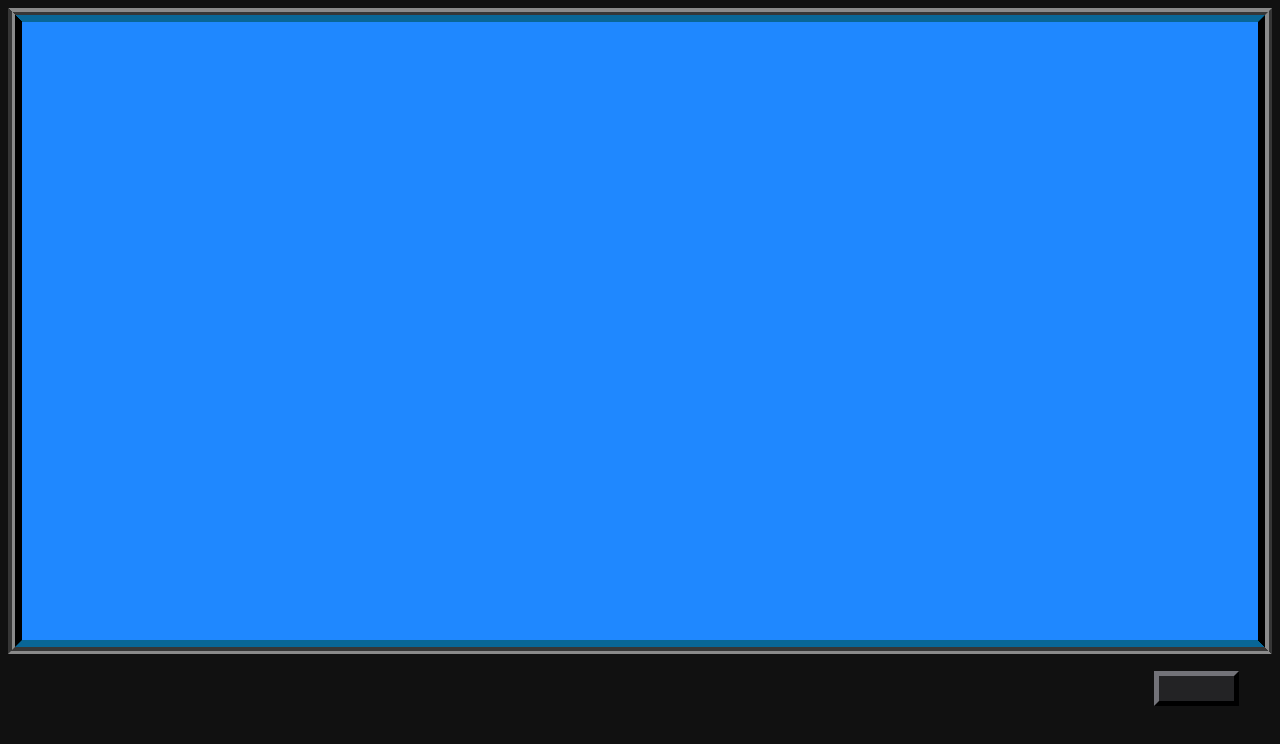
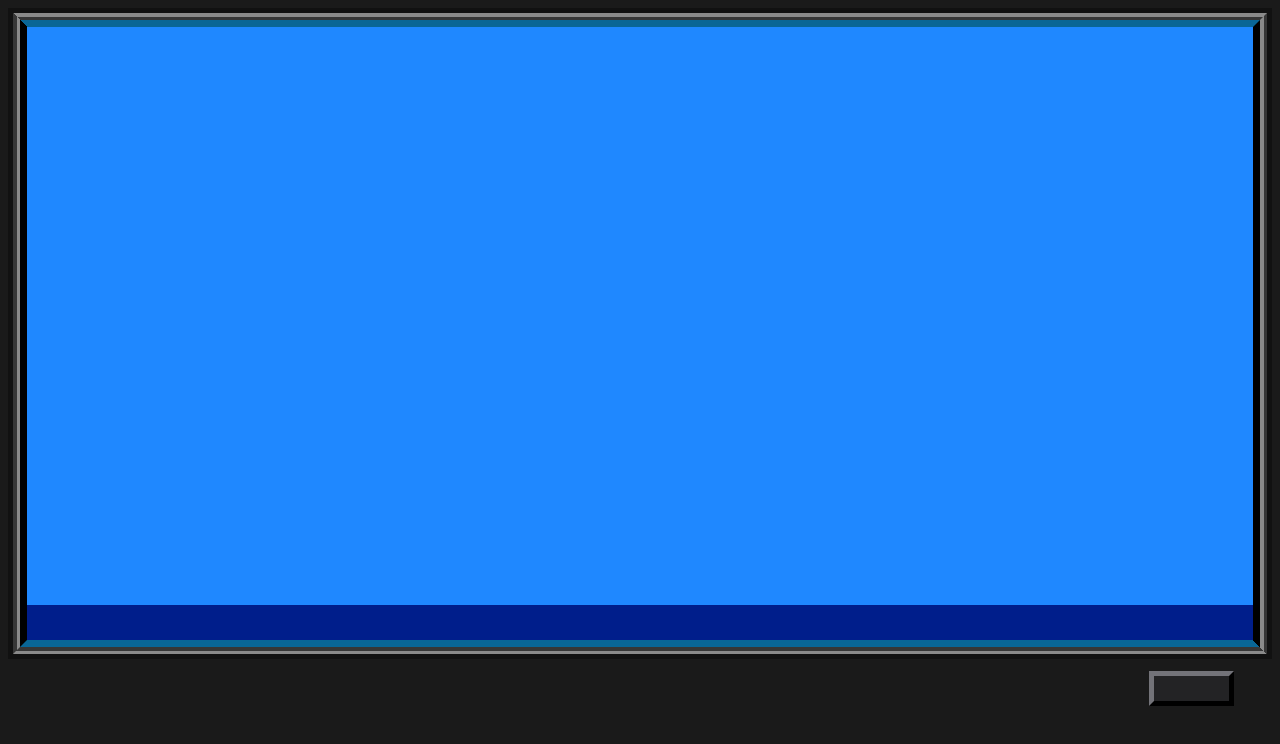
Before and after one commit to Vyl3y-dev/Vyl3y-dev.github.io, a plain HTML site: page index.html in a window 1280 px wide. Drawn offline with Linux system fonts and the light colour scheme.

Commit message:
moved files around, added space for future files needed, figured out taskbar
now I need art

```diff
--- a/css/style.css
+++ b/css/style.css
@@ -2,13 +2,15 @@ body {
     font-family: sans-serif;
     color: #eee;
     text-align: center;
-    background-color: #111;
+    background-color: #1a1a1a;
+    border: 5px solid #111;
 }
 
 div#inner_monitor {
     background-color: #1f88ff;
     border: 7.5px, #042d42;
     border-style: outset outset inset inset;
+    position: relative;
     aspect-ratio: 16/8;
 }
 
@@ -28,3 +30,14 @@ div#power_button {
     margin-right: 33px;
     float: right;
 }
+
+div#taskbar {
+position: absolute;
+  bottom: 0;
+  left: 0;
+  width: 100%;
+  height: 35px;
+  background-color: #001e8b;
+  color: white;
+  z-index: 10;
+}
--- a/index.html
+++ b/index.html
@@ -12,7 +12,8 @@
     <!-- <p>Nice :D</p> -->
      <div id="outer_monitor">
     <div id="inner_monitor">
-
+        <div id="taskbar">
+        </div>
     </div></div>
     <div id="power_button">
     </div>
```
Also changed, not shown: Documentation/NewPlan.txt (added), 2 other files.
